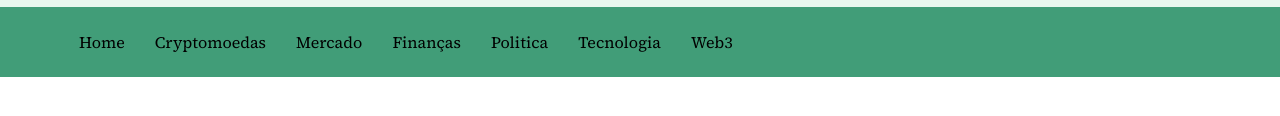
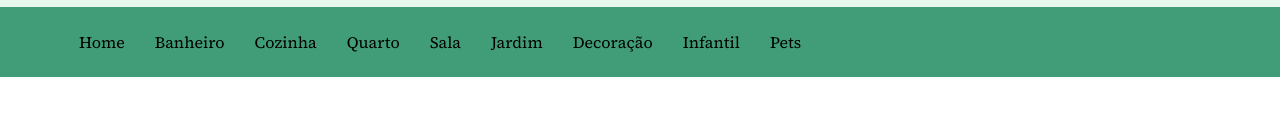
Before and after one commit to Daniloalmeid/produtosparacasa, a plain HTML site: page index.html in a window 1280 px wide. Shown: the part 118-234 px from the top of the page. Drawn offline with Linux system fonts and the light colour scheme; a web font is replaced by a local one.

Commit message:
Update index.html

```diff
--- a/index.html
+++ b/index.html
@@ -3,7 +3,12 @@
 <head>
     <meta charset="UTF-8">
     <meta name="viewport" content="width=device-width, initial-scale=1.0">
-    <title>produtos para casa</title>
+    <meta name="description" content="Compre o novo Smartphone XYZ, com câmera de alta resolução e desempenho excepcional.">
+
+    <meta name="keywords" content="smartphone, Smartphone XYZ, câmera de alta resolução, desempenho, comprar smartphone">
+
+
+    <title>produtos para casa-Compre agora</title>
     <link rel="stylesheet" href="style/style.css">
 </head>
 <body>
@@ -24,17 +29,21 @@
                 <ul>
                     <li class="nav-item"><a class="alink" href="index.html" class="nav-link">Home</a></li>
 
-                    <li class="nav-item"><a class="alink" href="teste.html" class="nav-link">Cryptomoedas</a></li>
+                    <li class="nav-item"><a class="alink" href="teste.html" class="nav-link">Banheiro</a></li>
 
-                    <li class="nav-item"><a class="alink" href="teste.html" class="nav-link">Mercado</a></li>
+                    <li class="nav-item"><a class="alink" href="teste.html" class="nav-link">Cozinha</a></li>
 
-                    <li class="nav-item"><a class="alink" href="#" class="nav-link">Finanças</a></li>
+                    <li class="nav-item"><a class="alink" href="#" class="nav-link">Quarto</a></li>
 
-                    <li class="nav-item"><a class="alink" href="#" class="nav-link">Politica</a></li>
+                    <li class="nav-item"><a class="alink" href="#" class="nav-link">Sala</a></li>
 
-                    <li class="nav-item"><a class="alink" href="#" class="nav-link">Tecnologia</a></li>
+                    <li class="nav-item"><a class="alink" href="#" class="nav-link">Jardim</a></li>
 
-                    <li class="nav-item"><a class="alink" href="#" class="nav-link">Web3</a></li>
+                    <li class="nav-item"><a class="alink" href="#" class="nav-link">Decoração</a></li>
+
+                    <li class="nav-item"><a class="alink" href="#" class="nav-link">Infantil</a></li>
+
+                    <li class="nav-item"><a class="alink" href="#" class="nav-link">Pets</a></li>
 
                 </ul>
 
@@ -47,17 +56,21 @@
             <ul class="ul-menu">
                 <li class="nav-item"><a class="alink" href="index.html" class="nav-link">Home</a></li>
 
-                <li class="nav-item"><a class="alink" href="#" class="nav-link">Cryptomoedas</a></li>
+                <li class="nav-item"><a class="alink" href="teste.html" class="nav-link">Banheiro</a></li>
 
-                <li class="nav-item"><a class="alink" href="#" class="nav-link">Mercado</a></li>
+                <li class="nav-item"><a class="alink" href="teste.html" class="nav-link">Cozinha</a></li>
 
-                <li class="nav-item"><a class="alink" href="#" class="nav-link">Finanças</a></li>
+                <li class="nav-item"><a class="alink" href="#" class="nav-link">Quarto</a></li>
 
-                <li class="nav-item"><a class="alink" href="#" class="nav-link">Politica</a></li>
+                <li class="nav-item"><a class="alink" href="#" class="nav-link">Sala</a></li>
 
-                <li class="nav-item"><a class="alink" href="#" class="nav-link">Tecnologia</a></li>
+                <li class="nav-item"><a class="alink" href="#" class="nav-link">Jardim</a></li>
 
-                <li class="nav-item"><a class="alink" href="#" class="nav-link">Web3</a></li>
+                <li class="nav-item"><a class="alink" href="#" class="nav-link">Decoração</a></li>
+
+                <li class="nav-item"><a class="alink" href="#" class="nav-link">Infantil</a></li>
+
+                <li class="nav-item"><a class="alink" href="#" class="nav-link">Pets</a></li>
             </ul>
         </div>
 
```
